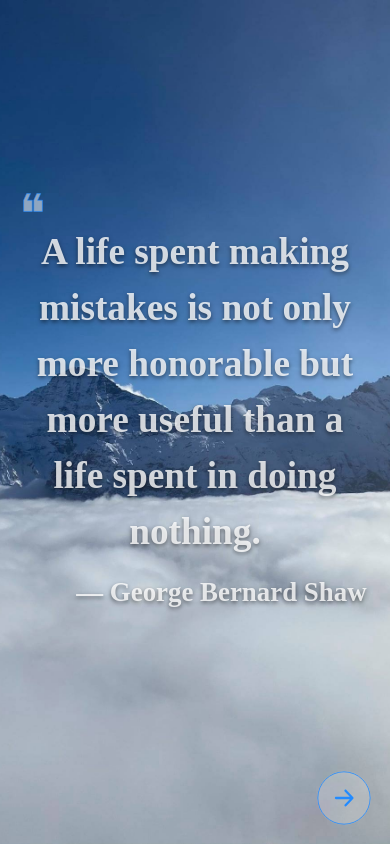
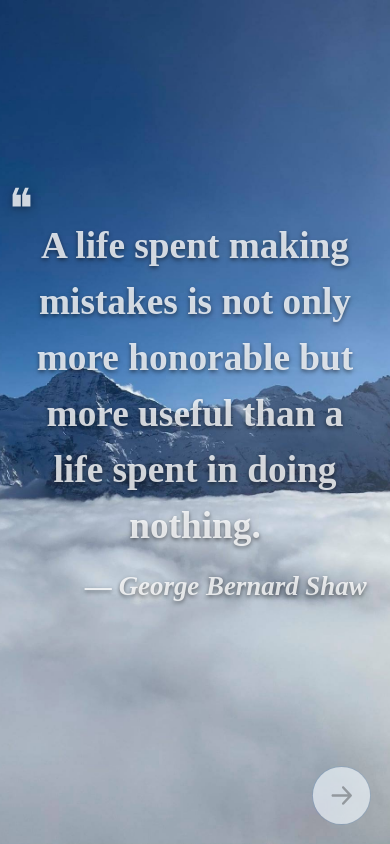
Before and after one commit to gzamaury/random-quote-machine, a React (Create React App) app: page / in a window 390 px wide. Built offline with nearby package versions, Linux system fonts and the light colour scheme; no server answers.

Commit message:
Add: Responsive styles (SVG files)

```diff
--- a/src/component/QuoteBox/QuoteBox.css
+++ b/src/component/QuoteBox/QuoteBox.css
@@ -25,15 +25,16 @@ span {
 
 .quote-img {
   display: inline;
-  margin: 3vmin;
+  margin: 0 3vmin 3vmin 0;
   width: 5vmin;
   height: 5vmin;
   pointer-events: none;
+  filter: drop-shadow(0 2px 4px rgb(0 0 0 / 50%));
 }
 
 #text {
   margin: 0;
-  padding: 0vmax 6vmin 3vmin 3vmin;
+  padding: 0vmax 3vmin 3vmin 3vmin;
   -webkit-text-stroke: 1px #228bff;
   font-family: SFProDisplay-Bold;
   font-size: calc(12px + 2vmax);
@@ -47,6 +48,7 @@ span {
   margin: 0 3vmin 3vmin 0;
   -webkit-text-stroke: 1px #228bff;
   font-family: SFProDisplay-HeavyItalic;
+  font-style: italic;
   font-size: calc(6px + 1.5vmax);
   color: rgba(255, 255, 255, 0.5);
   letter-spacing: 0;
@@ -56,7 +58,8 @@ span {
 }
 
 #quote-col {
-  margin-right: -5vmin;
+  margin-right: max(-39px, -7.5vmin);
+  padding-right: min(39px, 7.5vmin);
 }
 
 #btn-col {
@@ -64,8 +67,18 @@ span {
 }
 
 #next-btn {
-  width: 10vmin;
-  height: 10vmin;
+  width: 15vmin;
+  height: 15vmin;
+  max-width: 78px;
+  max-height: 78px;
+}
+
+.next-btn-container .btn:hover {
+  background-color: rgba(34, 139, 255, 0.2) !important;
+}
+
+.next-btn-container .btn > img {
+  background: rgba(34, 139, 255, 0.1) !important;
 }
 
 @media only screen and (max-width: 534px),
@@ -84,6 +97,7 @@ span {
 
   #quote-col {
     margin-right: 0vmin;
+    padding-right: 0vmin;
   }
 
   #text {
@@ -100,18 +114,20 @@ span {
     margin-bottom: 14vmin;
   }
 
-  #next-btn {
-    min-width: 16vmin;
-    min-height: 16vmin;
+  .next-btn-container .btn:hover {
+    background-color: unset !important;
   }
 }
 
-@media only screen and (max-width: 425px), screen and (max-height: 425px) {
+@media only screen and (max-width: 429px), screen and (max-height: 429px) {
   #text,
   #author {
-    /* text-shadow: unset; */
     color: rgba(255, 255, 255, 0.8);
     -webkit-text-stroke: unset;
+  }
+
+  #author {
+    text-shadow: 0 1px 1px 1px rgba(0, 0, 0, 0.5);
   }
 
   #quote-box {
```
Also changed, not shown: src/component/NextBtn/arrow.svg, src/component/QuoteBox/quote.svg.
